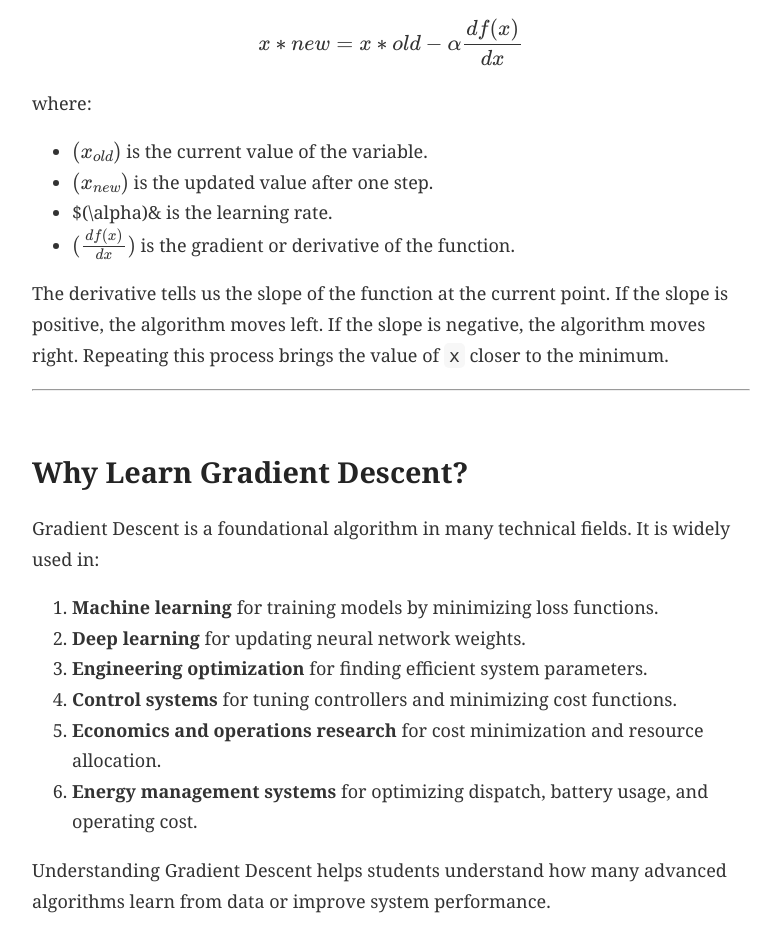
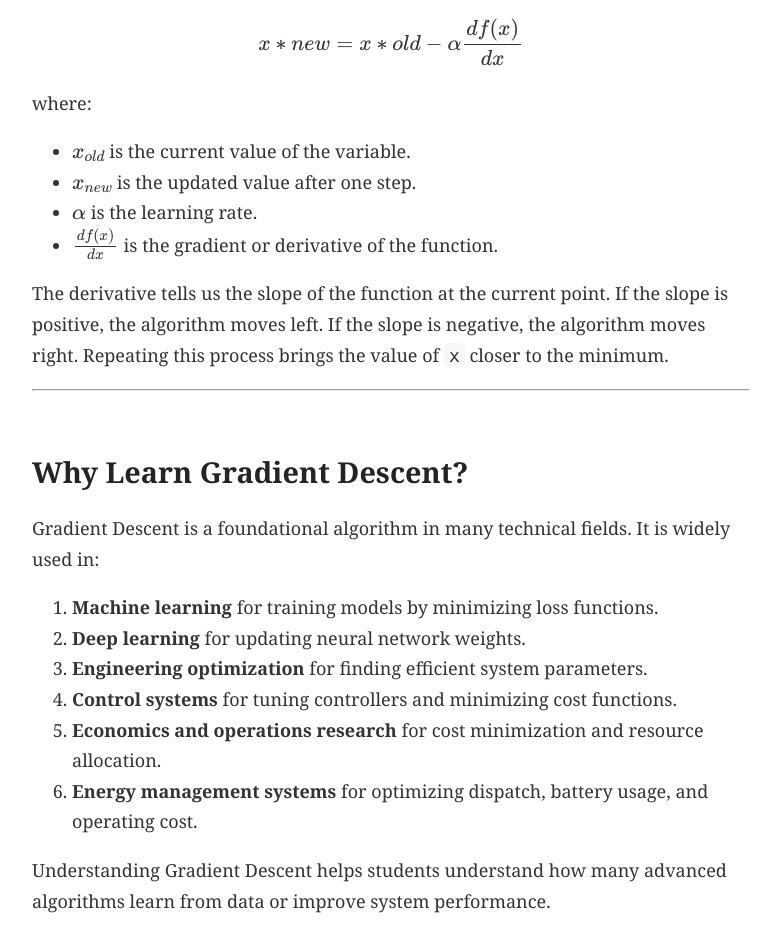
Before and after one commit to sohagkumarsaha/blog, an Eleventy site: page src/posts/2026-04-27-gradient-descent-from-scratch-in-pure-python-a-beginner-friendly-optimization-tutorial.md in a window 1280 px wide. Shown: the part 1502-2433 px from the top of the page, without its empty margins (78-839 px from the left). Built offline with nearby package versions, Linux system fonts and the light colour scheme; Eleventy itself is replaced by a stand-in of ours; files that its build step writes are made by us from their sources.

Commit message:
Update Posts “2026-04-27-gradient-descent-from-scratch-in-pure-python-a-beginner-friendly-optimization-tutorial”

```diff
--- a/src/posts/2026-04-27-gradient-descent-from-scratch-in-pure-python-a-beginner-friendly-optimization-tutorial.md
+++ b/src/posts/2026-04-27-gradient-descent-from-scratch-in-pure-python-a-beginner-friendly-optimization-tutorial.md
@@ -44,10 +44,10 @@ $$
 
 where:
 
-* $(x_{old})$ is the current value of the variable.
-* $(x_{new})$ is the updated value after one step.
-* $(\alpha)& is the learning rate.
-* $(\frac{df(x)}{dx})$ is the gradient or derivative of the function.
+* $x_{old}$ is the current value of the variable.
+* $x_{new}$ is the updated value after one step.
+* $\alpha$ is the learning rate.
+* $\frac{df(x)}{dx}$ is the gradient or derivative of the function.
 
 The derivative tells us the slope of the function at the current point. If the slope is positive, the algorithm moves left. If the slope is negative, the algorithm moves right. Repeating this process brings the value of `x` closer to the minimum.
 
```
